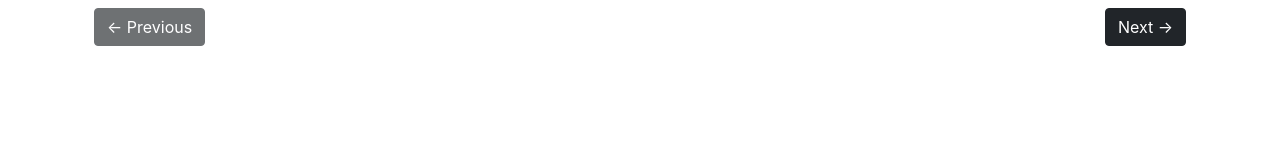
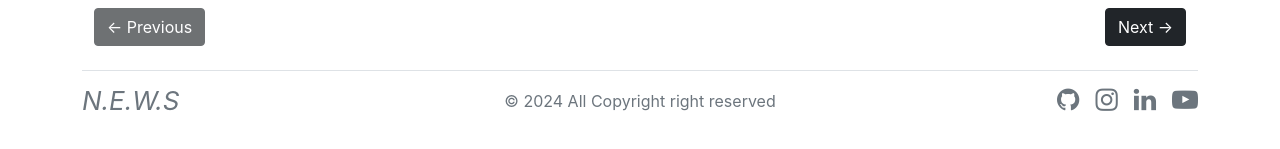
Before and after one commit to Kartikgupta666/NEWS-APP, a React (Create React App) app in the folder news_app/: page /technology in a window 1280 px wide. Shown: the part 241-390 px from the top of the page. Built offline with nearby package versions, Linux system fonts and the light colour scheme; no server answers.

Commit message:
footer added

```diff
--- a/news_app/package.json
+++ b/news_app/package.json
@@ -8,7 +8,6 @@
     "@testing-library/user-event": "^13.5.0",
     "react": "^18.2.0",
     "react-dom": "^18.2.0",
-    "react-infinite-scroll-component": "^6.1.0",
     "react-router-dom": "^6.22.1",
     "react-scripts": "5.0.1",
     "web-vitals": "^2.1.4"
--- a/news_app/public/index.html
+++ b/news_app/public/index.html
@@ -11,6 +11,8 @@
   <!-- Bootstrap CSS -->
   <link href="https://cdn.jsdelivr.net/npm/bootstrap@5.0.2/dist/css/bootstrap.min.css" rel="stylesheet"
     integrity="sha384-EVSTQN3/azprG1Anm3QDgpJLIm9Nao0Yz1ztcQTwFspd3yD65VohhpuuCOmLASjC" crossorigin="anonymous">
+  <!-- font awsomeicons -->
+  <link rel="stylesheet" href="https://cdnjs.cloudflare.com/ajax/libs/font-awesome/4.7.0/css/font-awesome.min.css">
   <!--
       manifest.json provides metadata used when your web app is installed on a
       user's mobile device or desktop. See https://developers.google.com/web/fundamentals/web-app-manifest/
@@ -25,7 +27,7 @@
       work correctly both with client-side routing and a non-root public URL.
       Learn how to configure a non-root public URL by running `npm run build`.
     -->
-  <title>N.E.W.S  </title>
+  <title>N.E.W.S </title>
 </head>
 
 <body>
@@ -41,7 +43,8 @@
       To begin the development, run `npm start` or `yarn start`.
       To create a production bundle, use `npm run build` or `yarn build`.
     -->
-  <!-- Bootstrap JS -->
+
+
   <script src="https://cdn.jsdelivr.net/npm/@popperjs/core@2.9.2/dist/umd/popper.min.js"
     integrity="sha384-IQsoLXl5PILFhosVNubq5LC7Qb9DXgDA9i+tQ8Zj3iwWAwPtgFTxbJ8NT4GN1R8p"
     crossorigin="anonymous"></script>
--- a/news_app/src/App.js
+++ b/news_app/src/App.js
@@ -4,7 +4,7 @@ import NavBar from './component/NavBar';
 import Login from './component/Login';
 import About from './component/About';
 import News from './component/News';
-
+import Footer from "./component/Footer";
 import {
   BrowserRouter as Router,
   Route,
@@ -30,6 +30,7 @@ function App() {
           <Route exact path="/technology" element={<News key="technology" pageSize={8} country="in" cateogry='technology' />}></Route>
         </Routes>
       </Router >
+      <Footer />
     </>
   );
 }
--- /dev/null
+++ b/news_app/src/component/Footer.js
@@ -0,0 +1,29 @@
+import React, { Component } from 'react'
+
+export class Footer extends Component {
+  render() {
+    return (
+      <div className="container">
+        <footer className="d-flex flex-wrap justify-content-between align-items-center py-3 my-4 border-top">
+          <div className="col-md-4 d-flex align-items-center">
+            <a href="/" className="mb-3 me-2 mb-md-0 text-muted text-decoration-none lh-1">
+              <i className="" style={{ 'font-size': '26px' }}>N.E.W.S</i>
+            </a>
+
+          </div>
+          <span className="mb-3 mb-md-0 text-muted">&copy; 2024 All Copyright right reserved</span>
+
+          <ul className="nav col-md-4 justify-content-end list-unstyled d-flex">
+            <li className="ms-3"><a className="text-muted" target='_blank' href="https://github.com/Kartikgupta666/NEWS-APP.git"><i className='fa fa-github' style={{ 'font-size': '26px' }}></i></a></li>
+            <li className="ms-3"><a className="text-muted" target='_blank' href="https://www.instagram.com/its_kartik_6666"> <i className='fa fa-instagram' style={{ 'font-size': '26px' }}></i> </a></li>
+            <li className="ms-3"><a className="text-muted" target='_blank' href="https://www.linkedin.com/in/kartik-gangil"><i className="fa fa-linkedin" style={{ 'font-size': '26px' }}></i></a></li>
+            <li className="ms-3"><a className="text-muted" target='_blank' href="https://www.youtube.com/channel/UCIKzs6MlFXQvgQbAAaH0GyA"><i className="fa fa-youtube-play" style={{ 'font-size': '26px' }}></i></a></li>
+
+          </ul>
+        </footer >
+      </div >
+    )
+  }
+}
+
+export default Footer
```
Also changed, not shown: 1 other file (tests, documents, lock files or other folders).
